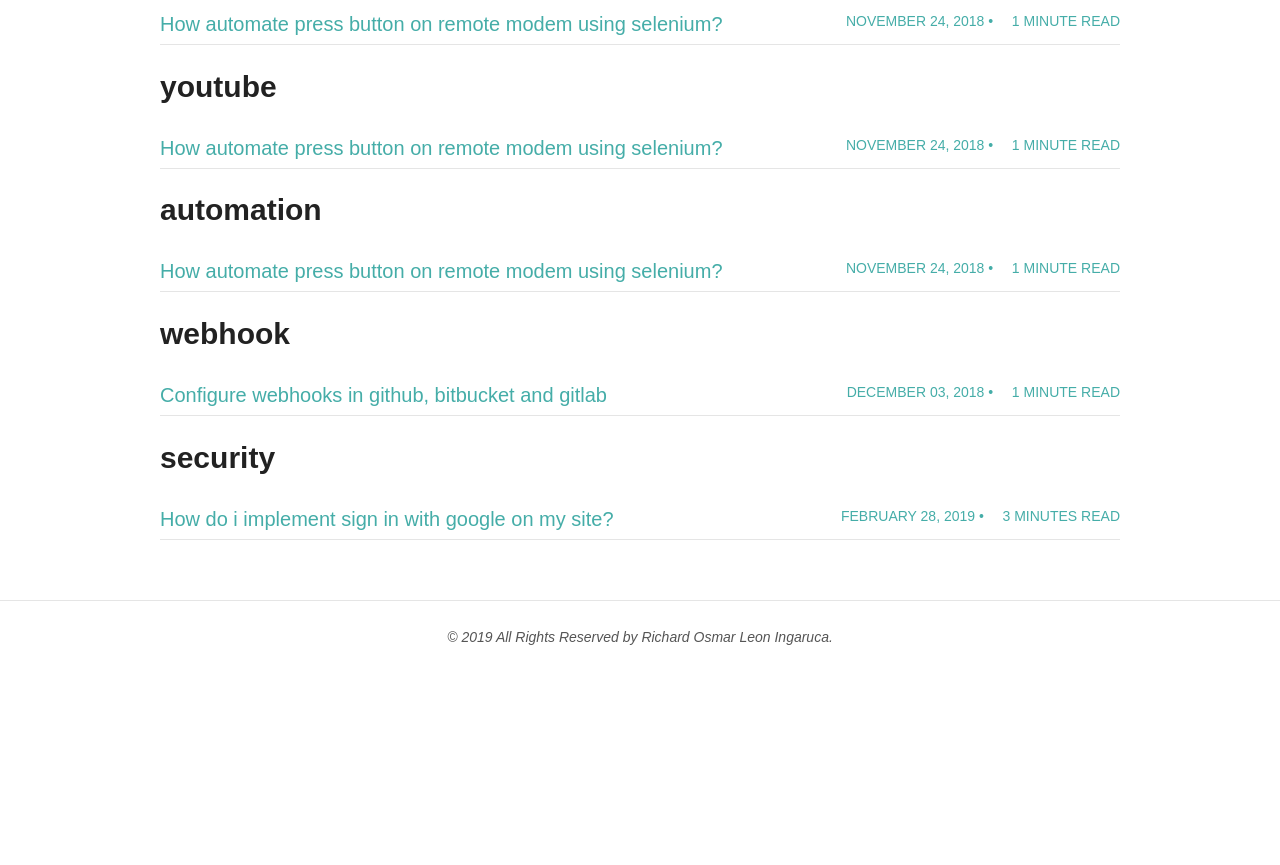
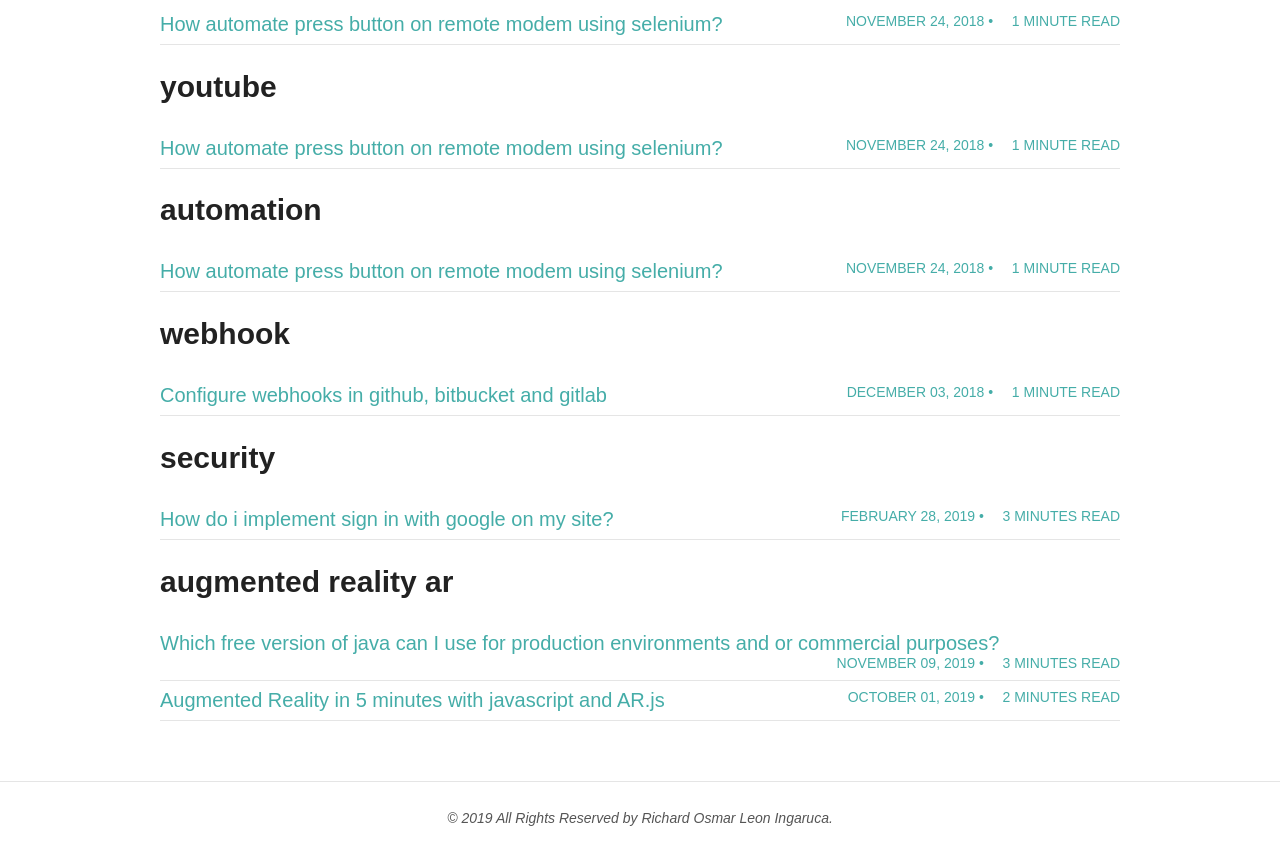
Before and after one commit to jrichardsz/jrichardsz.github.io, a Jekyll site: the page built from tags.html, in a window 1280 px wide and 900 px high, scrolled down 7173 px. Shown: the top 865 px of the window. Built offline with Jekyll 4.4.1, drawn with Linux system fonts in a browser that asks for light colours; nearby versions of some CDN libraries; before the commit the page ends 7892 px from its top, so only the background shows below that; part of the change alters nothing that is shown; some of the changed text lies outside the part shown.

Commit message:
new post

```diff
--- /dev/null
+++ b/_posts/2019-11-09-which free version of java can i use for production environments and or commercial purposes.md
@@ -0,0 +1,68 @@
+---
+layout: post
+title: Which free version of java can I use for production environments and or commercial purposes?
+description: "Augmented Reality with AR.js"
+category: development
+tags: [augmented reality ar]
+comments: true
+---
+
+![java dead](https://raw.githubusercontent.com/jrichardsz/static_resources/master/java/java-dead.jpeg)
+
+While I was in a dockerization project in my current job, I got this doubt: Which java can I use?
+
+This doubt is due to :
+
+![java download alert](https://raw.githubusercontent.com/jrichardsz/static_resources/master/java/java-8-license-change-red-warning-alert.png)
+
+So after some researches I got these conclusions:
+
+- (0) Oracle **does not show any message related to license changes** for java 4,5,6 y 7 downloads. So we can use them, accepting issues and security problems.
+- (1) Since the java 8 update at **April 16, 2019 8u221**, all versions and updates for (java 8,9,10,11 y 13) has no cost **just** for **personal use and development purposes**. Any other use, needs a **Commercial License**
+- (2) Legacy versions prior to 7, does not have and will not have any update. Maybe a sales contact could be a solution if an update in these versions are required for Legacy Systems Support.
+- (3) If I want to use java 8 oracle version for **commercials purposes** and **FREE**, I need to use a previous version of **April 16, 2019 8u221 update**
+- (4) An alternative to oracle java 8 version for **commercials purposes** and **FREE** are these [java open implementations](https://gist.github.com/jrichardsz/83db09163ca9a0db4c9cd4f91cbf0598)
+- (5) Oracle Java 9 y 10 has reached end of support.
+  - https://www.oracle.com/technetwork/java/javase/downloads/jdk9-downloads-3848520.html
+  - https://www.oracle.com/technetwork/java/javase/downloads/jdk10-downloads-4416644.html
+
+
+# Heroku
+
+According to heroku, which offer java for productions purposes, offer this versions
+
+- Java 7 - 1.7.0_232
+- Java 8 - 1.8.0_222
+- Java 11 - 11.0.4
+- Java 12 - 12.0.2
+- Java 13 - 13.0.0
+
+Source: https://devcenter.heroku.com/articles/java-support#supported-java-versions
+
+I will research more about java on heroku.
+---
+
+# Summary
+
+According to my conclusions:
+
+- If your development strictly needs or was developed with **JDK 8**, you can use Oracle Java SE 8 [JDK 8u202 and earlier versions](https://www.oracle.com/technetwork/java/javase/downloads/java-archive-javase8-2177648.html?printOnly=1) for **FREE** and **commercial purposes** accepting issues and security problems.
+
+- If You can revamp your development **and** you want still **FREE**, **and** you want to have improvements and security updates, You must use one of these  [java open implementations](https://gist.github.com/jrichardsz/83db09163ca9a0db4c9cd4f91cbf0598)?
+
+---
+# References
+
+- [My stackoverflow question](https://stackoverflow.com/questions/58250782/which-free-version-of-java-can-i-use-for-production-environments-and-or-commerci)
+- [End of Public Updates for Oracle JDK 8](https://www.oracle.com/technetwork/java/java-se-support-roadmap.html)
+- [The Oracle JDK License has changed for releases starting April 16, 2019.](https://www.oracle.com/technetwork/java/javase/downloads/jdk8-downloads-2133151.html)
+- [Official List of updates and release versions](https://www.oracle.com/technetwork/java/javase/8u-relnotes-2225394.html)
+- [Java official supported versions](https://www.oracle.com/technetwork/java/javase/downloads/index.html)
+- [Oracle Java 8 download alert](https://www.oracle.com/technetwork/java/javase/downloads/jdk8-downloads-2133151.html)
+- [Oracle Java 8 unsupported but free version](https://www.oracle.com/technetwork/java/javase/downloads/java-archive-javase8-2177648.html?printOnly=1)
+- [Java 4 legacy official download page](https://www.oracle.com/java/technologies/java-archive-javase-v14-downloads.html)
+- [Java 5 legacy official download page](https://www.oracle.com/java/technologies/java-archive-javase5-downloads.html)
+- [Java 6 legacy official download page](https://www.oracle.com/java/technologies/javase-java-archive-javase6-downloads.html)
+- [Java 7 legacy official download page](https://www.oracle.com/technetwork/java/javase/downloads/java-archive-downloads-javase7-521261.html)
+- [Oracle Java Archive](https://www.oracle.com/technetwork/java/archive-139210.html)
+- [Home image](https://arstechnica.com/information-technology/2016/07/how-oracles-business-as-usual-is-threatening-to-kill-java/)
```
Also changed, not shown: _posts/2019-10-01-Augmented Reality in 5 minutes with javascript and AR.js.md (+0 -1 lines).
